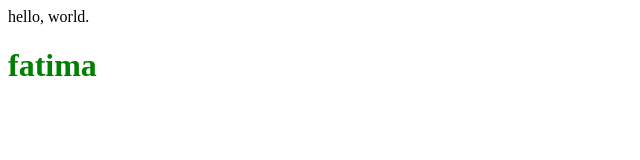
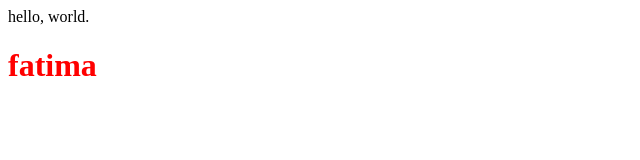
Before and after one commit to fatimashabanlou/test, a plain HTML site: page index.html in a window 1280 px wide. Shown: the whole page, without its empty margins (0-640 px from the left). Drawn offline with Linux system fonts and the light colour scheme.

Commit message:
Update index.html

```diff
--- a/index.html
+++ b/index.html
@@ -8,6 +8,6 @@
 </head>
 <body>
     hello, world.
-    <h1 style = "color: green">fatima </h1>
+    <h1 style = "color: red">fatima </h1>
 </body>
 </html>
```
